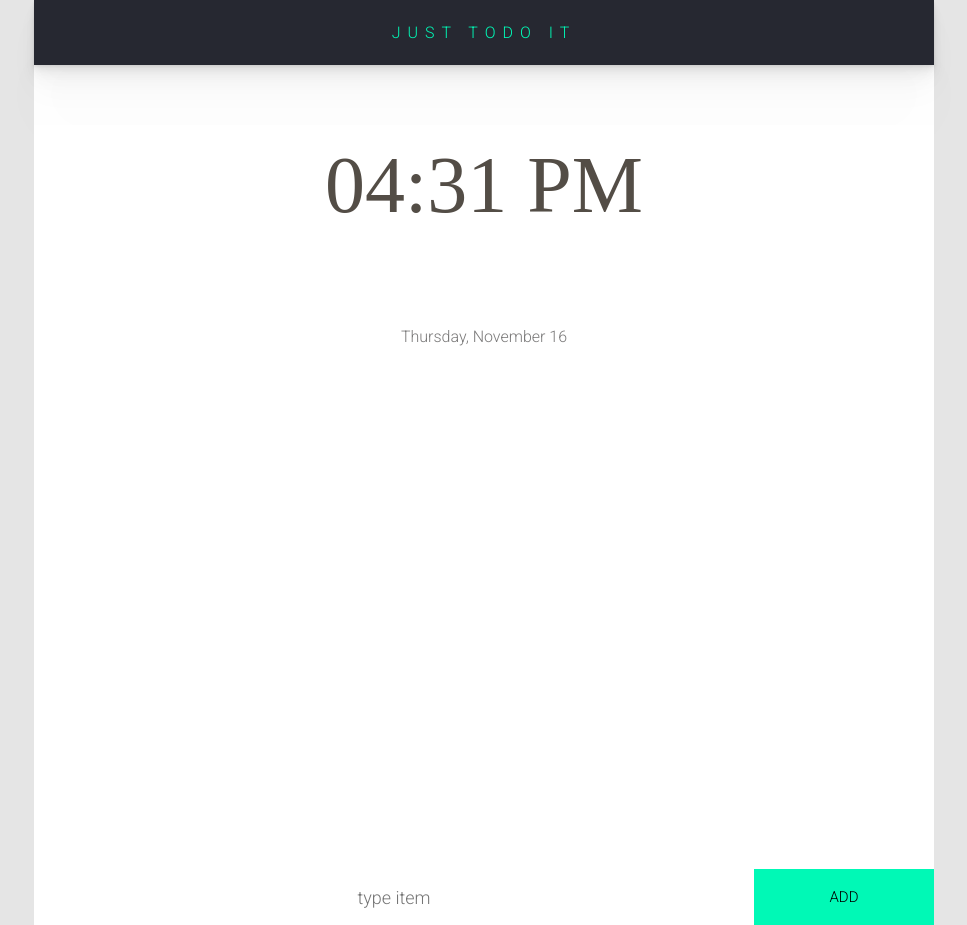
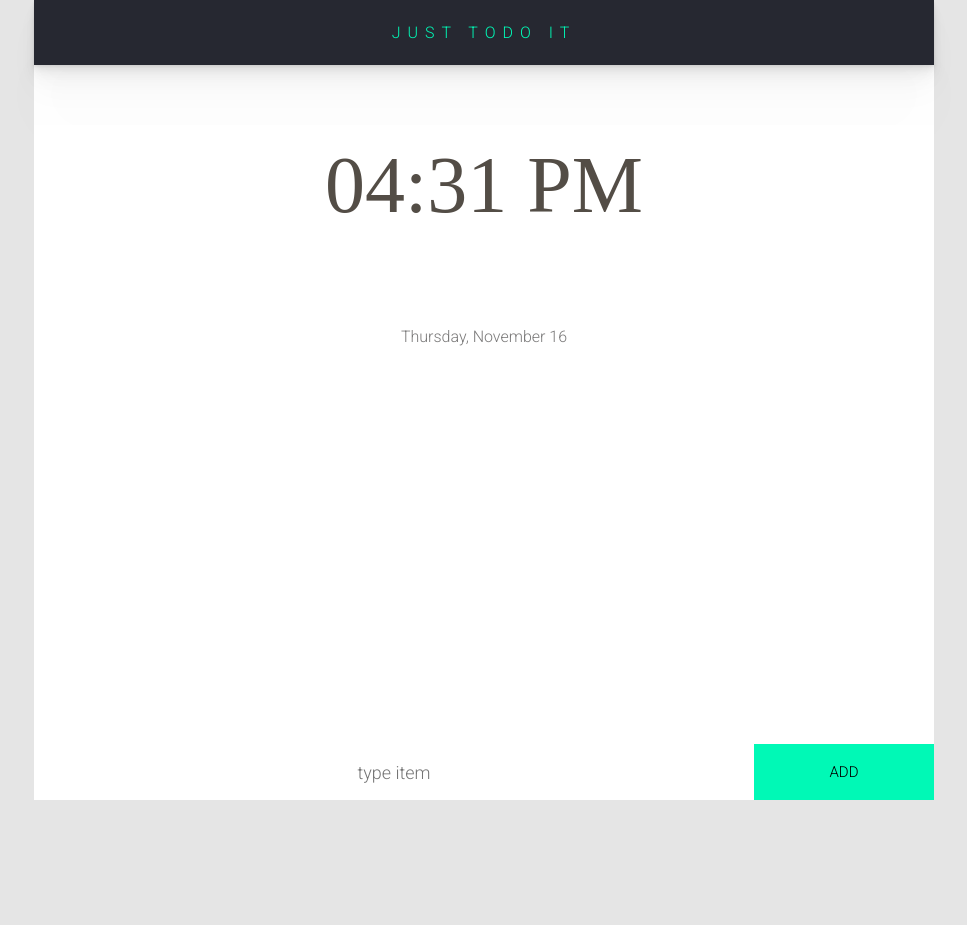
Before and after one commit to alexis-ramos-ok/to-do-list, a React (Create React App) app: page / in a window 1280 px wide. Shown: the whole page, without its empty margins (156-1123 px from the left). After the commit the page ends 800 px from the top, so only its background shows below. Built offline with nearby package versions, Linux system fonts and the light colour scheme.

Commit message:
cambios json versionado

```diff
--- a/package.json
+++ b/package.json
@@ -3,6 +3,7 @@
   "version": "0.1.0",
   "private": true,
   "dependencies": {
+    "@fortawesome/fontawesome-svg-core": "^6.4.2",
     "@fortawesome/free-solid-svg-icons": "^6.4.2",
     "@fortawesome/react-fontawesome": "^0.2.0",
     "@testing-library/jest-dom": "^5.17.0",
--- a/src/components/TaskList/TaskList.css
+++ b/src/components/TaskList/TaskList.css
@@ -1,6 +1,6 @@
 .lista{
 
-    height: 50rem;
+
     align-items: center;
     border: none;
     margin-top: 2rem;
```
Also changed, not shown: 1 other file (tests, documents, lock files or other folders).
